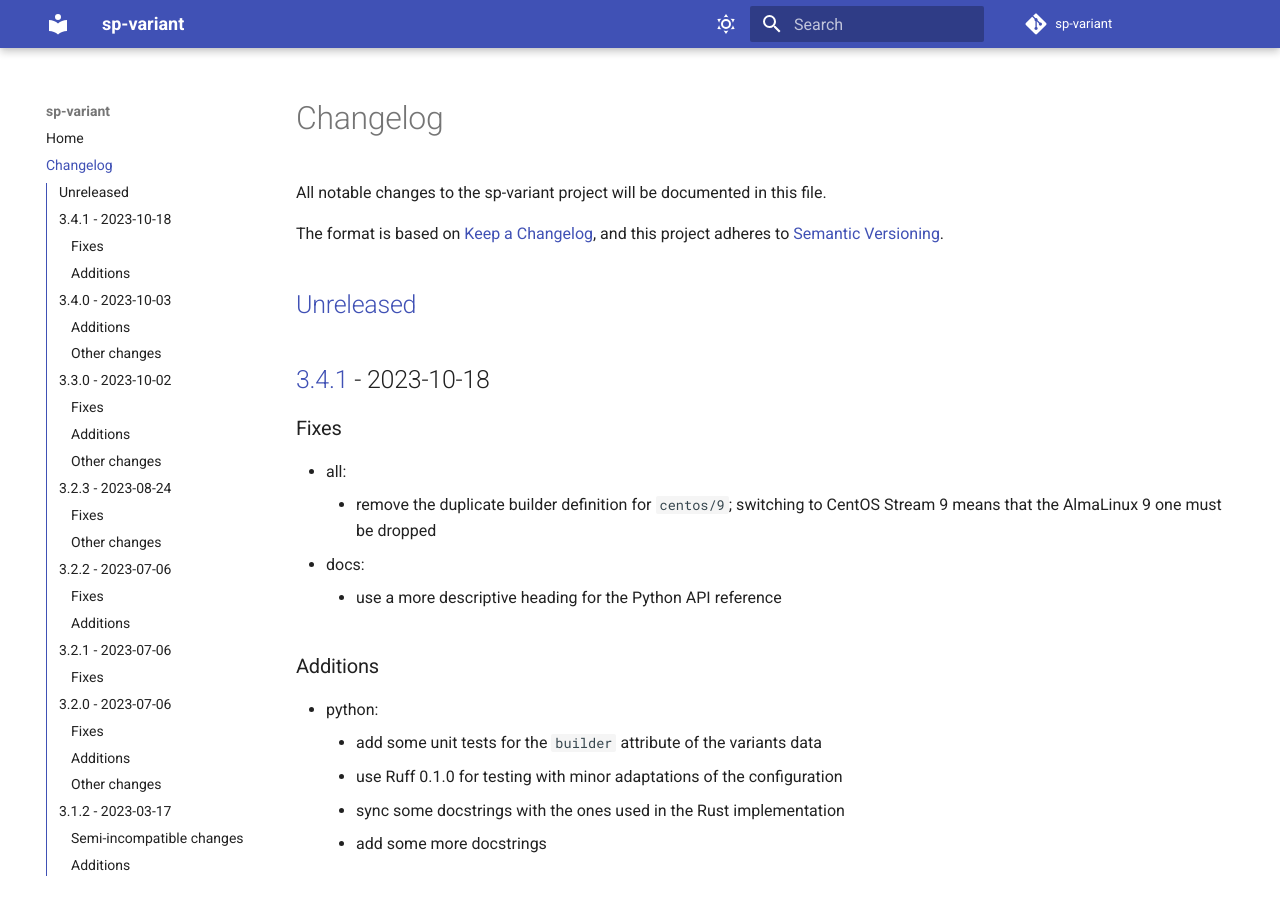
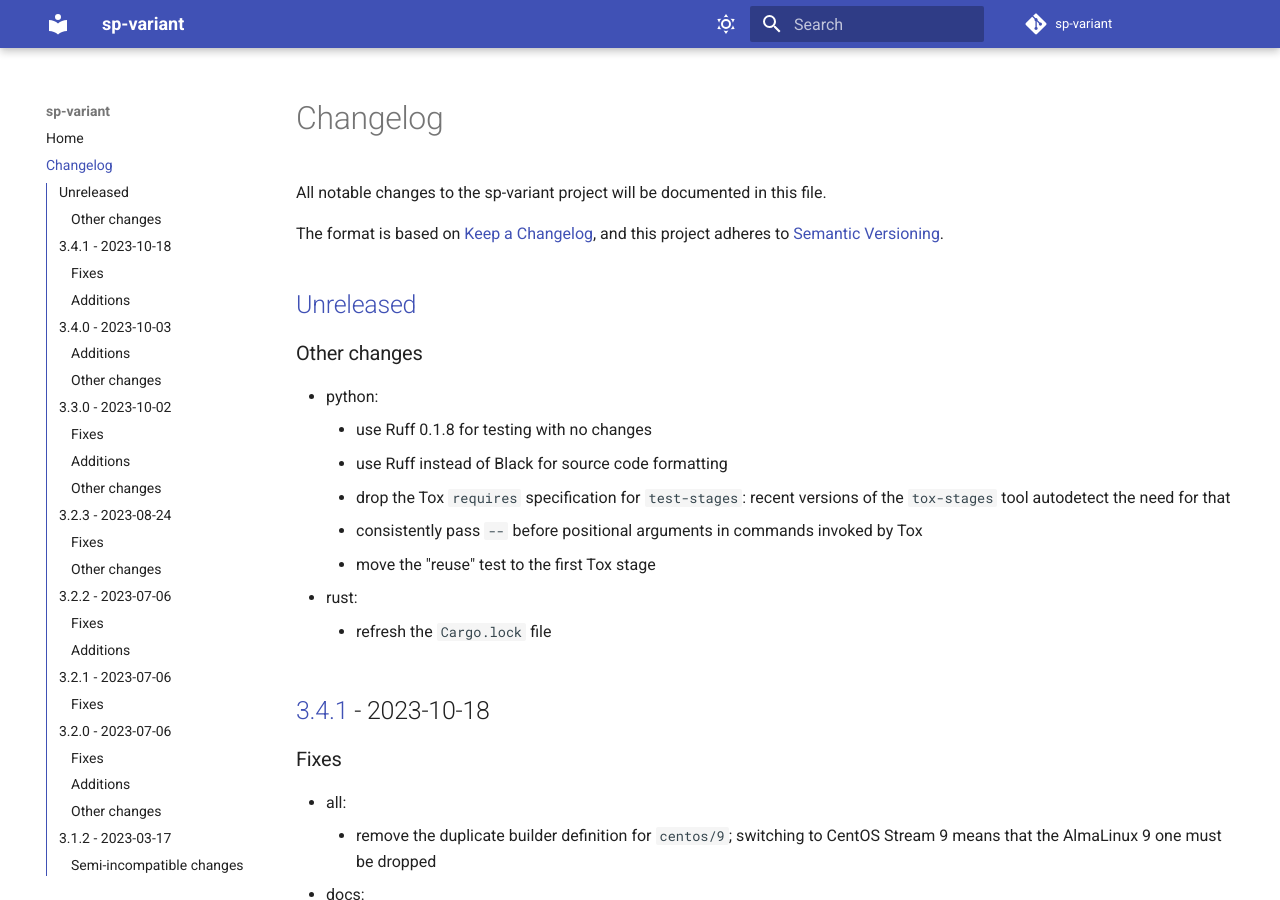
Before and after one commit to storpool/sp-variant, an MkDocs documentation site: the page built from docs/changes.md, in a window 1280 px wide and 900 px high. Built offline with MkDocs 1.6.1 and Material for MkDocs 9.7.7, drawn with Linux system fonts in a browser that asks for light colours; comment, search, counter and statistics services are not loaded.

Commit message:
Update the changelog file
Change-Id: Ie4a0bfdda6f04dfbdb1c3e4c5bf29b8ff7012a89

```diff
--- a/docs/changes.md
+++ b/docs/changes.md
@@ -11,6 +11,19 @@ The format is based on [Keep a Changelog](https://keepachangelog.com/en/1.1.0/),
 and this project adheres to [Semantic Versioning](https://semver.org/spec/v2.0.0.html).
 
 ## [Unreleased]
+
+### Other changes
+
+- python:
+    - use Ruff 0.1.8 for testing with no changes
+    - use Ruff instead of Black for source code formatting
+    - drop the Tox `requires` specification for `test-stages`: recent
+      versions of the `tox-stages` tool autodetect the need for that
+    - consistently pass `--` before positional arguments in commands
+      invoked by Tox
+    - move the "reuse" test to the first Tox stage
+- rust:
+    - refresh the `Cargo.lock` file
 
 ## [3.4.1] - 2023-10-18
 
```
